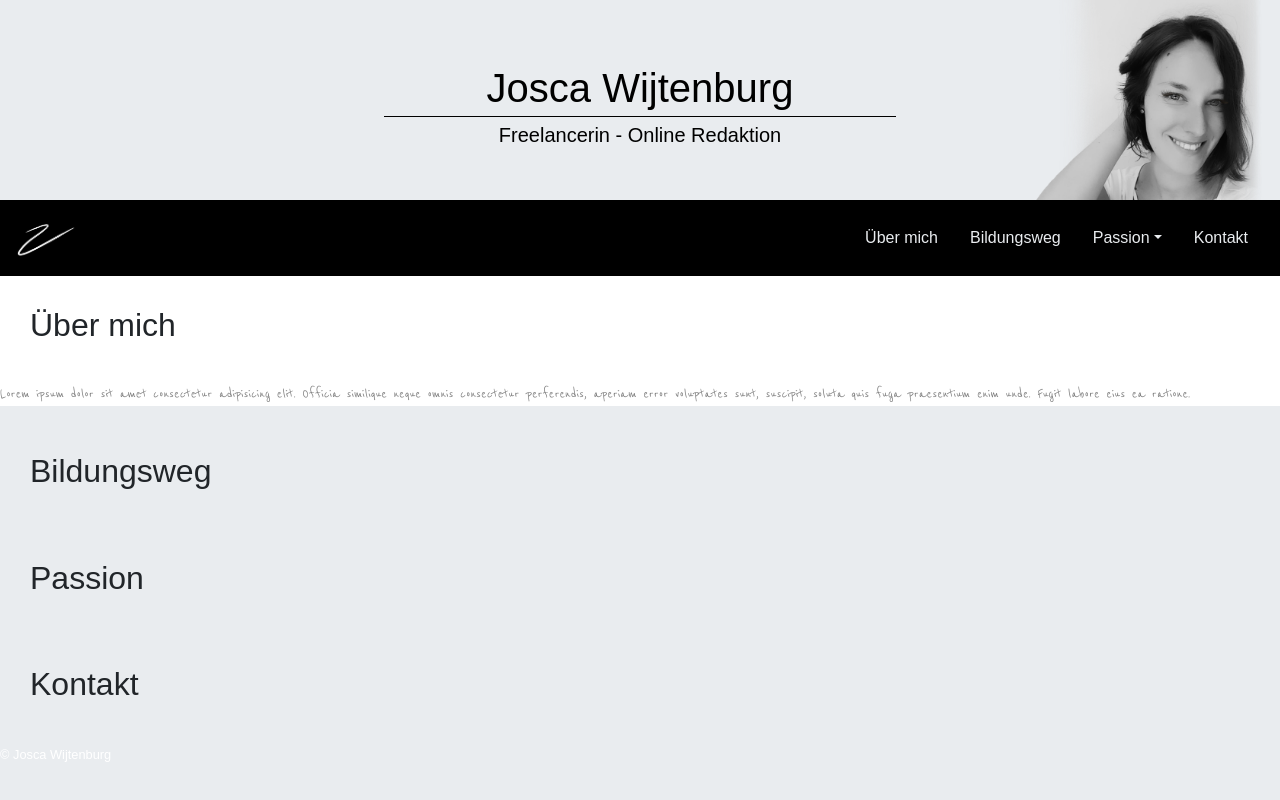
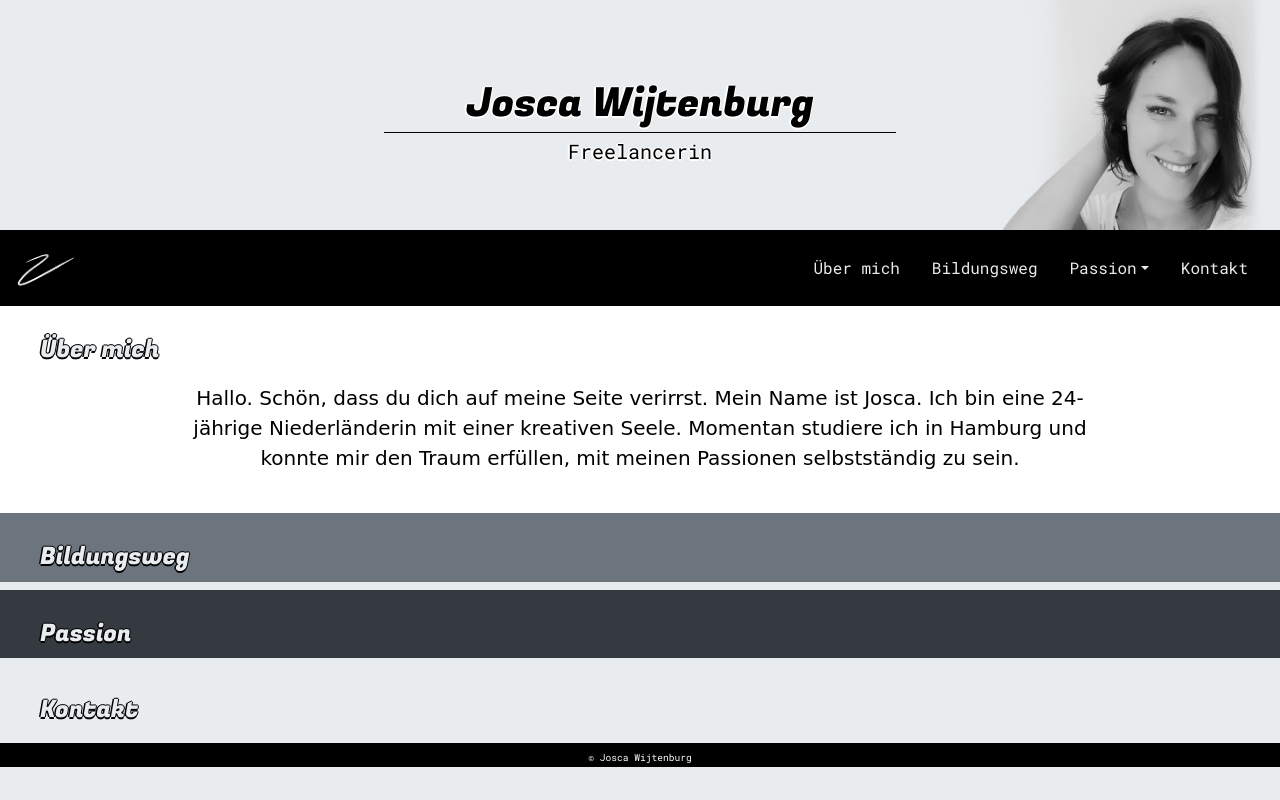
Before and after one commit to JoscaWij/portfolio, a plain HTML site: page index.html in a window 1280 px wide. Drawn offline with nearby package versions, Linux system fonts and the light colour scheme; a web font is replaced by a local one.

Commit message:
Add backgroundcolors and about-me text

```diff
--- a/index.html
+++ b/index.html
@@ -16,6 +16,18 @@
       href="https://fonts.googleapis.com/css2?family=Reenie+Beanie&display=swap"
       rel="stylesheet"
     />
+    <link
+      href="https://fonts.googleapis.com/css2?family=Seaweed+Script&display=swap"
+      rel="stylesheet"
+    />
+    <link
+      href="https://fonts.googleapis.com/css2?family=Fugaz+One&display=swap"
+      rel="stylesheet"
+    />
+    <link
+      href="https://fonts.googleapis.com/css2?family=Roboto+Mono&display=swap"
+      rel="stylesheet"
+    />
 
     <!--Metadaten-->
     <title>Portfolio Josca W.</title>
@@ -27,7 +39,7 @@
         <div class="jumbotron">
           <div id="jumbotron-text">
             <h1>Josca Wijtenburg</h1>
-            <p class="lead">Freelancerin - Online Redaktion</p>
+            <p class="lead">Freelancerin</p>
           </div>
         </div>
       </section>
@@ -68,10 +80,10 @@
       <section id="über-mich">
         <h2>Über mich</h2>
         <p class="handwritten">
-          Lorem ipsum dolor sit amet consectetur adipisicing elit. Officia
-          similique neque omnis consectetur perferendis, aperiam error
-          voluptates sunt, suscipit, soluta quis fuga praesentium enim unde.
-          Fugit labore eius ea ratione.
+          Hallo. Schön, dass du dich auf meine Seite verirrst. Mein Name ist
+          Josca. Ich bin eine 24-jährige Niederländerin mit einer kreativen
+          Seele. Momentan studiere ich in Hamburg und konnte mir den Traum
+          erfüllen, mit meinen Passionen selbstständig zu sein.
         </p>
       </section>
       <!--Bildungsweg-->
--- a/scss/custom.scss
+++ b/scss/custom.scss
@@ -1,8 +1,9 @@
 // Your variable overrides
 $body-bg: #e9ecef;
 $body-color: white;
-$font-family-base: Arial;
+$font-family-base: "Roboto Mono", monospace;
 
+/*Jumbotron*/
 $jumbotron-color: black;
 $jumbotron-bg: #e9ecef;
 $jumbotron-padding: 0px;
@@ -11,18 +12,20 @@ $border-radius-lg: 0;
   background-image: url("../assets/jumbotron-bg-pic.png");
   background-repeat: no-repeat;
   background-size: contain;
-  background-position-x: 99.8%;
-  height: 200px;
+  background-position-x: 100%;
+  height: 230px;
   text-align: center;
   margin: 0 auto;
 }
 
 #jumbotron-text {
-  padding: 4rem 0;
+  padding: 5rem 0;
+  text-shadow: -2px 0 white, 0 2px white, 1px 0 white, 0 -1px white;
 }
 
 h1 {
   position: relative;
+  font-family: "Fugaz One", cursive;
 }
 
 h1:after {
@@ -34,6 +37,7 @@ h1:after {
   left: 30%;
 }
 
+/*Navigation*/
 $navbar-brand-padding-y: 0;
 
 $link-color: #e9ecef;
@@ -42,19 +46,55 @@ $link-hover-color: darken($link-color, 30%);
   background-color: black;
 }
 
+$dropdown-color: #e9ecef;
+$dropdown-bg: black;
+$dropdown-link-color: #e9ecef;
+$dropdown-link-hover-color: black;
+$dropdown-link-hover-bg: #e9ecef;
+
+/*main*/
+
+/*Section "Über mich"*/
 #über-mich {
   background-color: white;
-  color: grey;
+  color: black;
 }
 
+$h2-font-size: 1.5rem;
 h2 {
-  padding: 30px 30px;
-  color: #212529;
+  padding: 30px 40px 10px;
+  color: #e9ecef;
+  font-family: "Fugaz One", cursive;
+  text-shadow: -1.5px 0 black, 0 1.5px black, 1px 0 black, 0 -1px black;
+  margin: 0 0;
 }
 
 .handwritten {
-  font-family: "Reenie Beanie", cursive;
+  font-family: "Seaweed Script", cursive;
+  text-align: center;
+  font-size: 20px;
+  margin: 0 15%;
+  padding-bottom: 40px;
 }
+
+/*Section "Bildungsweg"*/
+#bildungsweg {
+  background-color: #6c757d;
+}
+
+/*Section Passion*/
+#passion {
+  background-color: #343a40;
+}
+
+/*Footer*/
+footer {
+  background-color: black;
+  text-align: center;
+  bottom: 0;
+}
+
+$small-font-size: 60%;
 
 // Include all Bootstrap
 @import "../node_modules/bootstrap/scss/bootstrap";
```
Also changed, not shown: css/custom.css, 1 other file.
